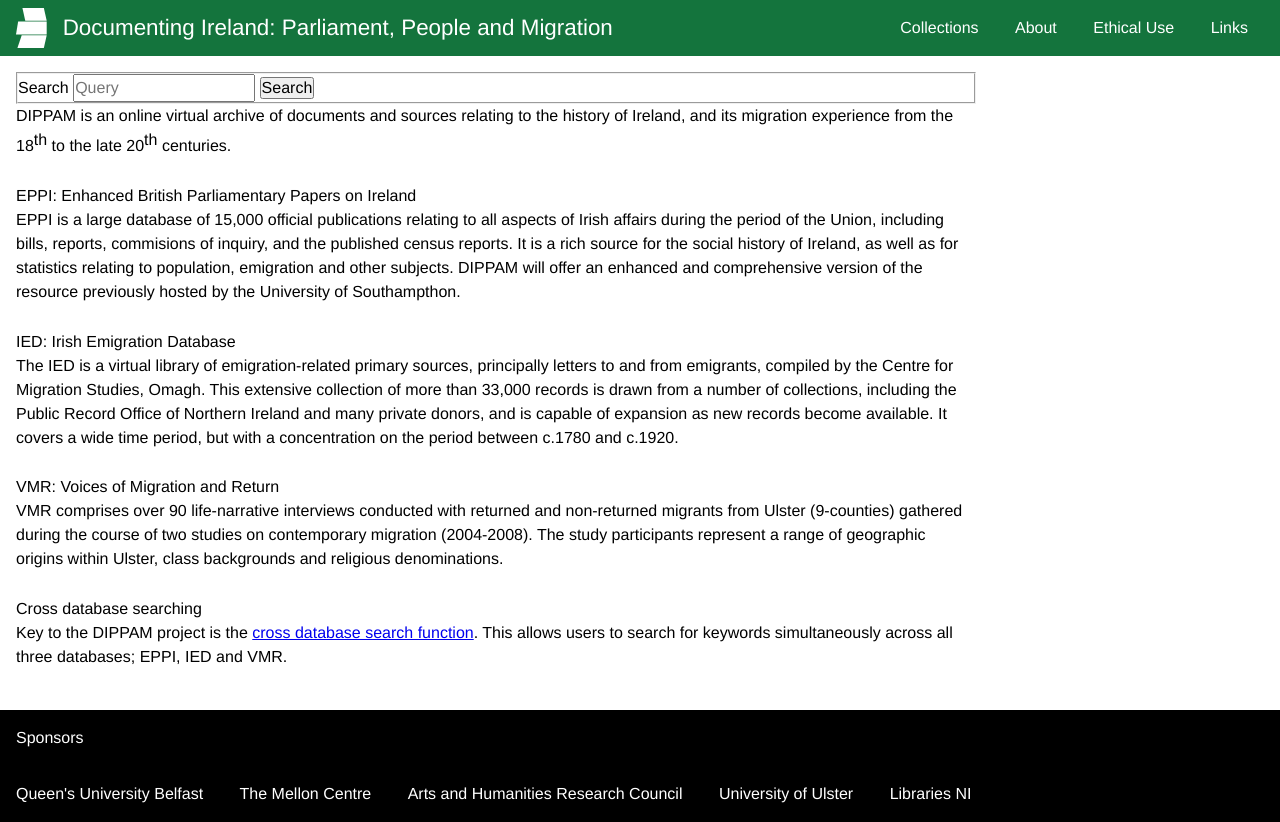
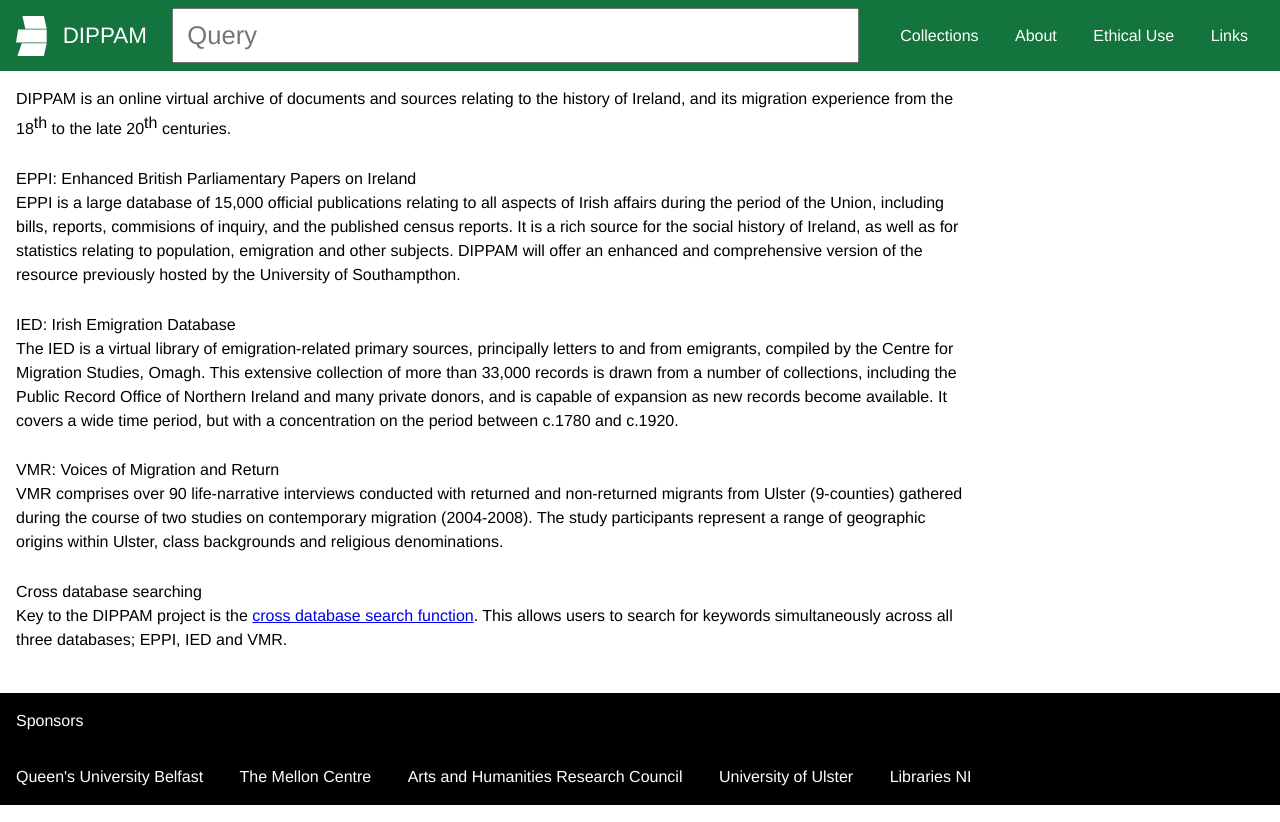
Before and after one commit to conail/dippam, a website: page public/homepage.html in a window 1280 px wide. Drawn offline with Linux system fonts and the light colour scheme.

Commit message:
Simple search header experiment.

```diff
--- a/public/homepage.html
+++ b/public/homepage.html
@@ -9,12 +9,12 @@
       <header>
 	<svg id="logo" viewbox="0 0 43 56">
 	  <g>
-	    <path d="m 9,0  30,0  4,18 -30,0 z" id="b1"/>
-	    <path d="m 0,37 43,0 0,-18 -40,0 z" id="b2"/>
-	    <path d="m 8,38 35,0 -4,18 -37,0 z" id="b3"/>
+	    <path d="m 9,0  30,0  4,18 -30,0 z"/>
+	    <path d="m 0,37 43,0 0,-18 -40,0 z"/>
+	    <path d="m 8,38 35,0 -4,18 -37,0 z"/>
 	  </g>
 	</svg>
-	<h1><a href="/">Documenting Ireland: Parliament, People and Migration</a></h1>
+	<h1><a href="/">DIPPAM</a></h1>
 	<nav id="primary">
 	  <ul>
 	    <li class="collections">
@@ -35,16 +35,9 @@
 	    <li class="links"><a href="/links">Links</a></li>
 	  </ul>
 	</nav>
-
+	<input name="q" type="search" placeholder="Query" />
       </header>
       <main class="home">
-	<form id="search">
-	  <fieldset>
-	    <label for="q">Search</label>
-	    <input name="q" type="search" placeholder="Query" />
-	    <input type="submit" value="Search" />
-	  </fieldset>
-	</form>
 	<p>DIPPAM is an online virtual archive of documents and sources relating to the history of Ireland, and its migration experience from the 18<sup>th</sup> to the late 20<sup>th</sup> centuries.</p>
 	<div id="collections">
           <div class="eppi">
--- a/sass/style.sass
+++ b/sass/style.sass
@@ -19,18 +19,18 @@
     background: #14743D
     color: #FFF
     display: flex
-    flex-direction: row
     align-items: center
+    justify-content: space-between
     padding: 0.5em 1em
     a
       color: #FFF
       text-decoration: none
     h1
-      flex: 1
+      order: 2
       font-size: 1.4em
       line-height: 1em
     svg#logo
-      float: left
+      order: 1
       margin-right: 1em
       height: 40px
       g
@@ -40,23 +40,20 @@
         &:hover path
           fill: #069
     nav#primary
+      order: 4
       li
         display: inline-block
         a
           padding: 1em
         ul
           display: none
-    form#search
-      background: #069
-      fieldset
-        border: 0
-        label[for=q]
-          display: block
-          font-weight: bold
-          margin: 1em 0 0.5em 0
-        input[name=q]
-          font-size: 1.6em
-          padding: 0.25em 0.5em
+    input[name=q]
+      order: 3
+      flex: 2
+      font-size: 1.6em
+      padding: 0.25em 0.5em
+      margin: 0 1em
+
   > main
     font: 1em/1.4em Helvetica, Arial, sans-serif
     margin: 1em
```
Also changed, not shown: public/css/style.css.
